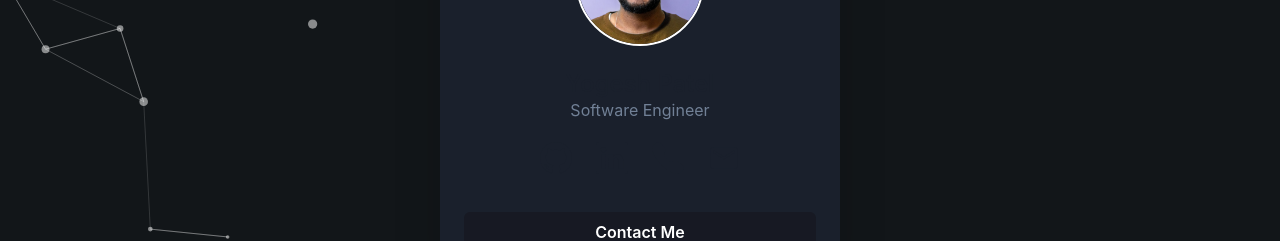
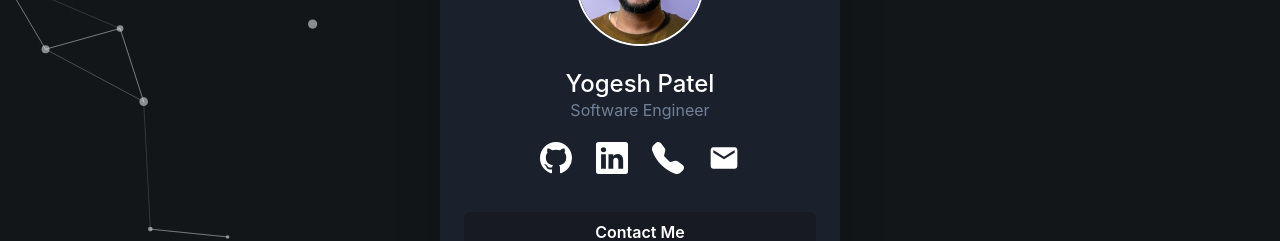
Before and after one commit to yogesh98/yogeshp.dev, a Next.js app: page / in a window 1280 px wide. Shown: the part 339-580 px from the top of the page. Built offline with nearby package versions, Linux system fonts and the light colour scheme.

Commit message:
(Update) color

```diff
--- a/components/socialcard/SocialCard.js
+++ b/components/socialcard/SocialCard.js
@@ -48,17 +48,17 @@ import {
 
           <Box p={6}>
             <Stack spacing={0} align={'center'} mb={5}>
-              <Heading fontSize={'2xl'} fontWeight={500} fontFamily={'body'}>
+              <Heading fontSize={'2xl'} fontWeight={500} fontFamily={'body'} color={"#FFFFFF"}>
                 Yogesh Patel
               </Heading>
               <Text color={'gray.500'}>Software Engineer</Text>
             </Stack>
 
             <Stack direction={'row'} justify={'center'} spacing={6}>
-                <a href='https://github.com/yogesh98'> <Icon  boxSize={8} as={BsGithub} /> </a>
-                <a href='https://www.linkedin.com/in/yogeshp98/'> <Icon  boxSize={8} as={BsLinkedin} /> </a>
-                <a href='callto:7322088416'> <Icon  boxSize={8} as={BsFillTelephoneFill} /> </a>
-                <a href='mailto:me@yogeshp.dev'> <Icon  boxSize={8} as={MdEmail} /> </a>
+                <a href='https://github.com/yogesh98'> <Icon color={"#FFFFFF"} boxSize={8} as={BsGithub} /> </a>
+                <a href='https://www.linkedin.com/in/yogeshp98/'> <Icon color={"#FFFFFF"} boxSize={8} as={BsLinkedin} /> </a>
+                <a href='callto:7322088416'> <Icon color={"#FFFFFF"} boxSize={8} as={BsFillTelephoneFill} /> </a>
+                <a href='mailto:me@yogeshp.dev'> <Icon color={"#FFFFFF"} boxSize={8} as={MdEmail} /> </a>
             </Stack>
             <Link
                 href='mailto:me@yogeshp.dev'
```
